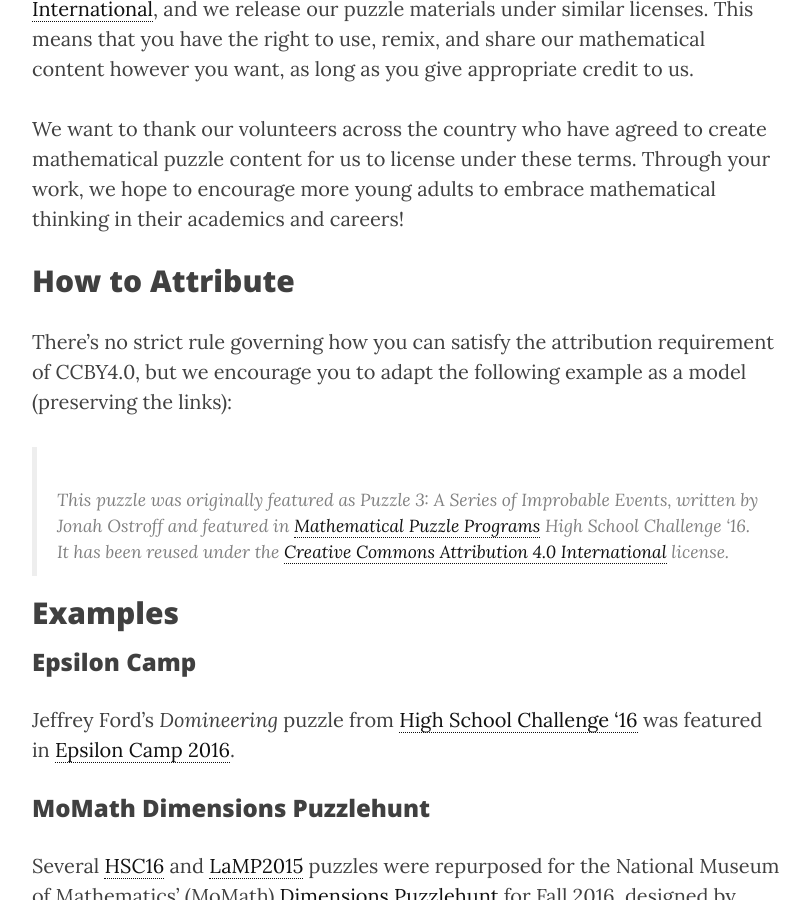
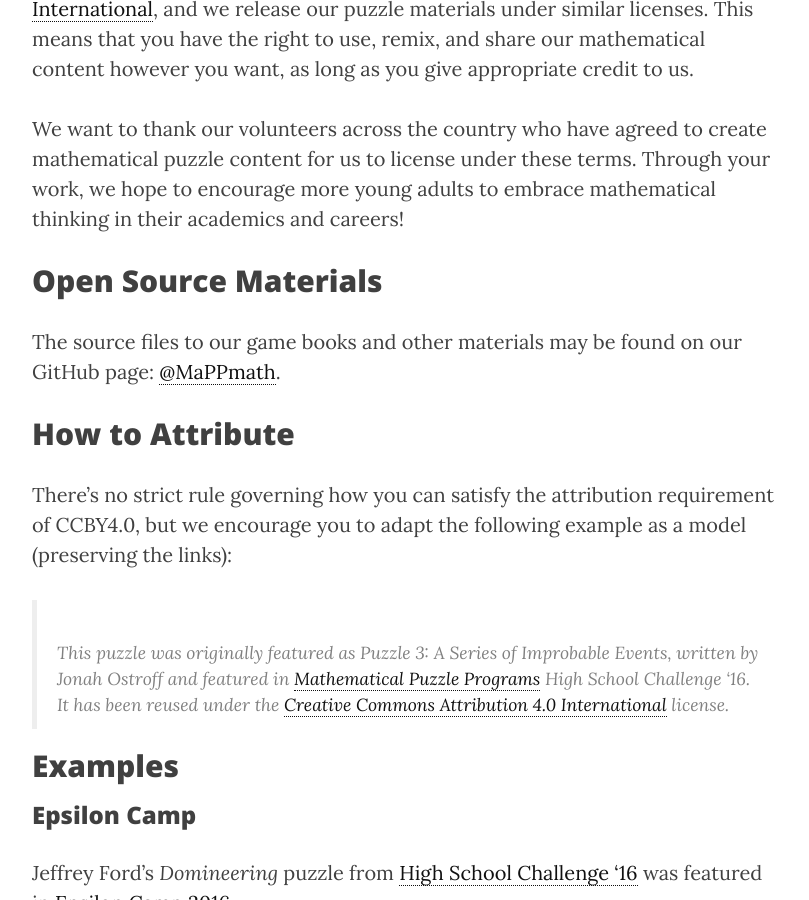
Before and after one commit to MaPPmath/mappmath.github.io, a Jekyll site: the page built from pages/3_copyleft.md, in a window 1280 px wide and 900 px high, scrolled down 867 px. Shown: the whole window, without its empty margins (233-1042 px from the left). Built offline with Jekyll 4.4.1, drawn with Linux system fonts in a browser that asks for light colours; nearby versions of some CDN libraries.

Commit message:
add github page to /open/

```diff
--- a/pages/3_copyleft.md
+++ b/pages/3_copyleft.md
@@ -26,6 +26,13 @@
 create mathematical puzzle content for us to license under these terms.
 Through your work, we hope to encourage more young adults to embrace
 mathematical thinking in their academics and careers!
+
+## Open Source Materials
+
+The source files to our game books and other materials may be found
+on our GitHub page: [@MaPPmath][github].
+
+[github]: http://github.com/MaPPmath
 
 ## How to Attribute
 
```
